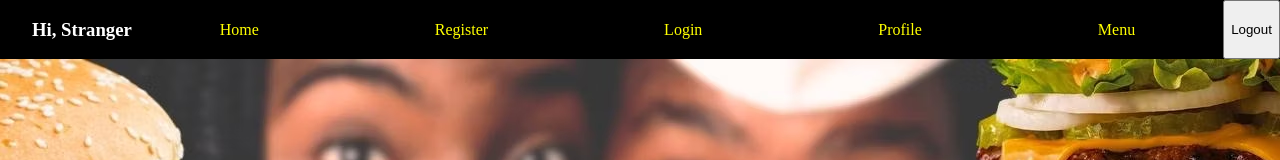
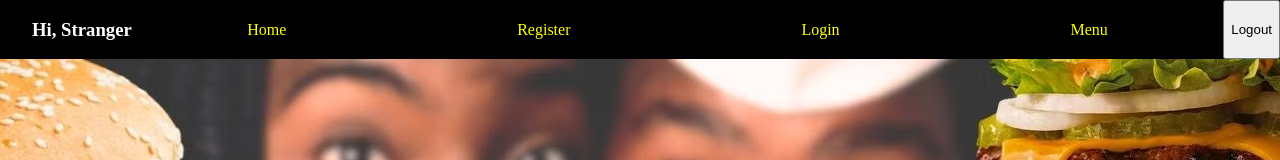
Before and after one commit to Mickey-d-s/GraceShopper, a React (Vite) app in the folder client/: page / in a window 1280 px wide. Shown: the top 160 px of the page. Built offline with nearby package versions, Linux system fonts and the light colour scheme; no server answers.

Commit message:
Removed profile from strangers

```diff
--- a/client/src/components/Nav.jsx
+++ b/client/src/components/Nav.jsx
@@ -48,9 +48,6 @@ const Nav = () => {
             <Link to="/login">Login</Link>
           </div>
           <div className="Link">
-            <Link to="/Profile">Profile</Link>
-          </div>
-          <div className="Link">
             <Link to="/Menu">Menu</Link>
           </div>
         </>
```
